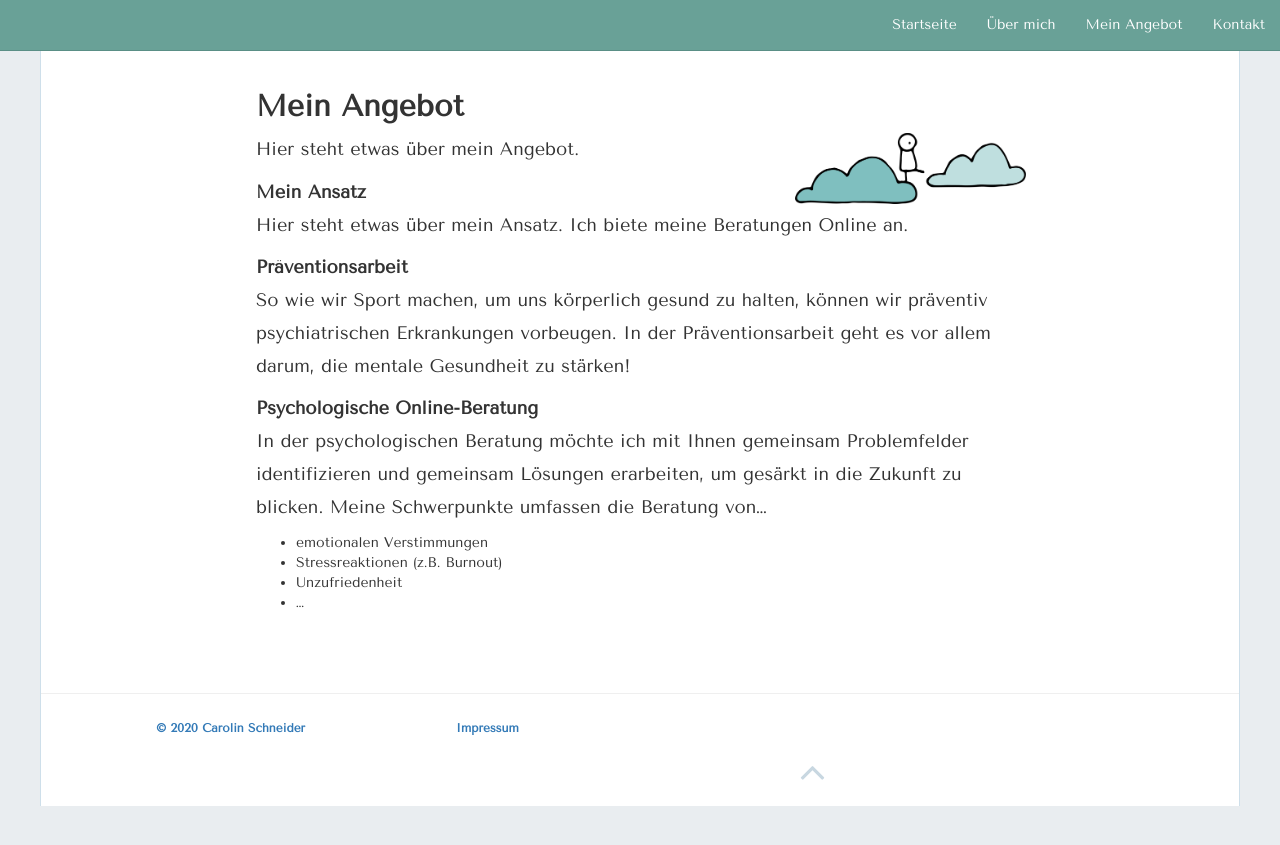
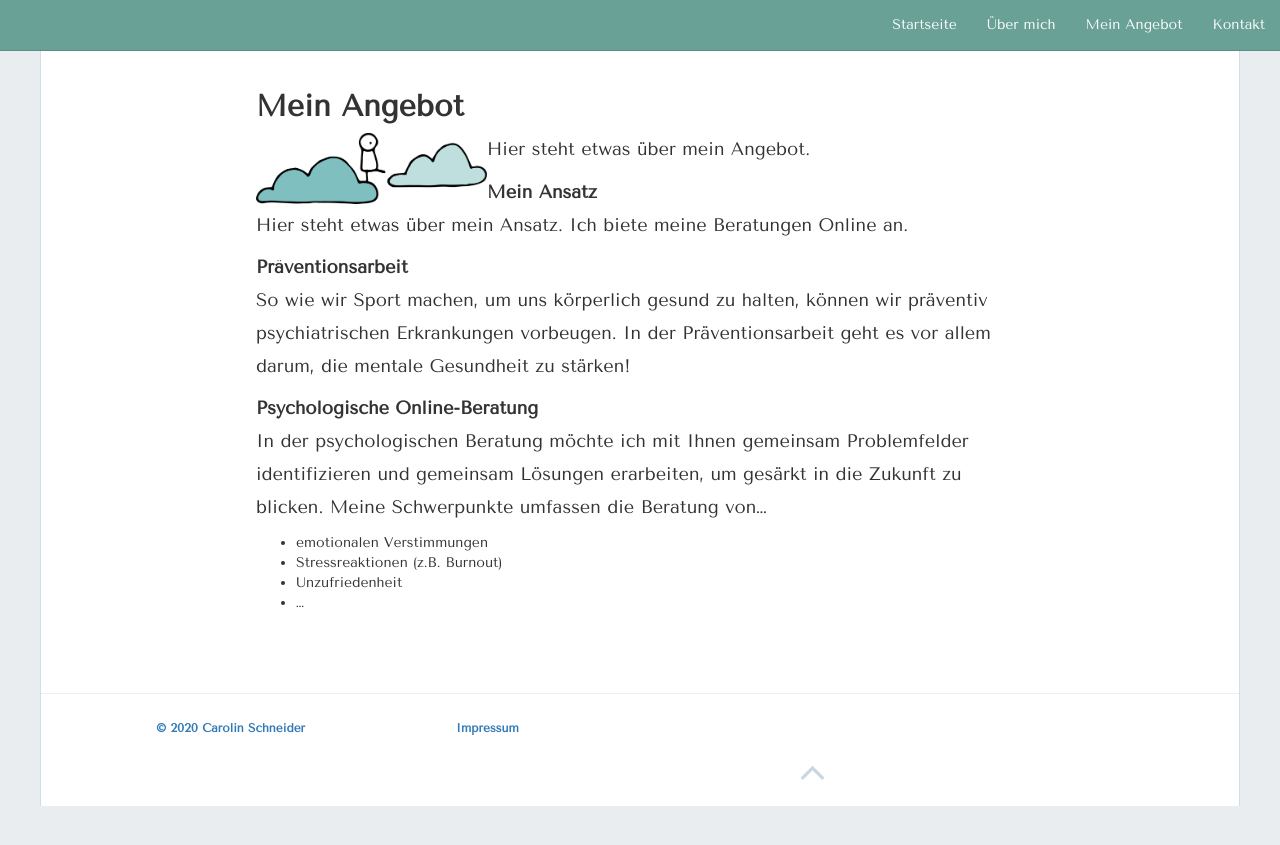
Before and after one commit to carolinschneider/carolinschneider.github.io, a Jekyll site: the page built from angebot.md, in a window 1280 px wide. Shown: the top 845 px of the page. Built offline with Jekyll 4.4.1, drawn with Linux system fonts in a browser that asks for light colours; nearby versions of some CDN libraries.

Commit message:
Update angebot.md

```diff
--- a/angebot.md
+++ b/angebot.md
@@ -6,7 +6,7 @@ permalink: /angebot/
 
 ## Mein Angebot
 Hier steht etwas über mein Angebot.
-<img src="https://raw.githubusercontent.com/carolinschneider/carolinschneider.github.io/master/img/Angebot.png" alt="" style="float:right;width:30%;">
+<img src="https://raw.githubusercontent.com/carolinschneider/carolinschneider.github.io/master/img/Angebot.png" alt="" style="float:left;width:30%;">
 
 **Mein Ansatz** <br>
 Hier steht etwas über mein Ansatz. Ich biete meine Beratungen Online an.
```
